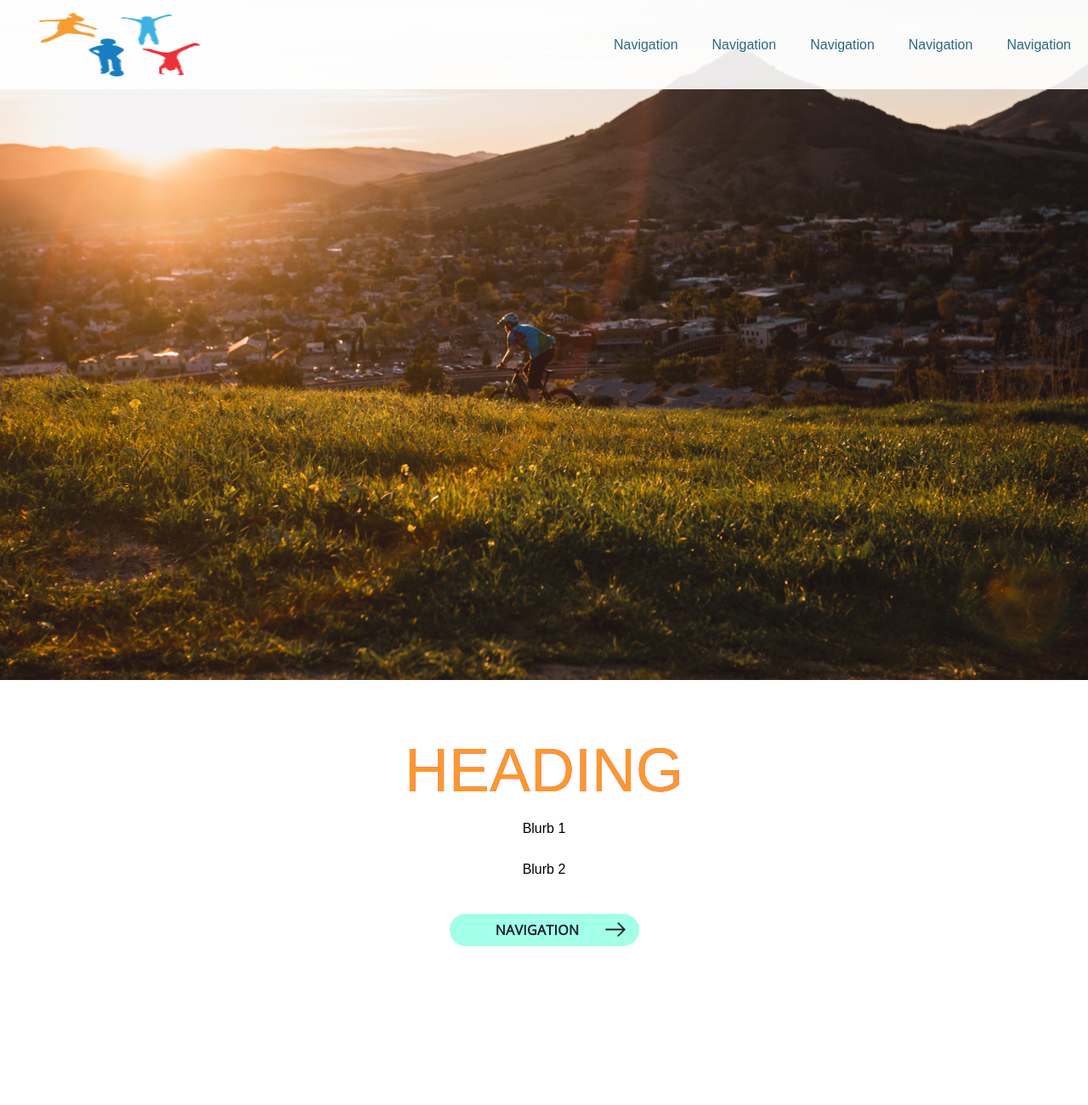
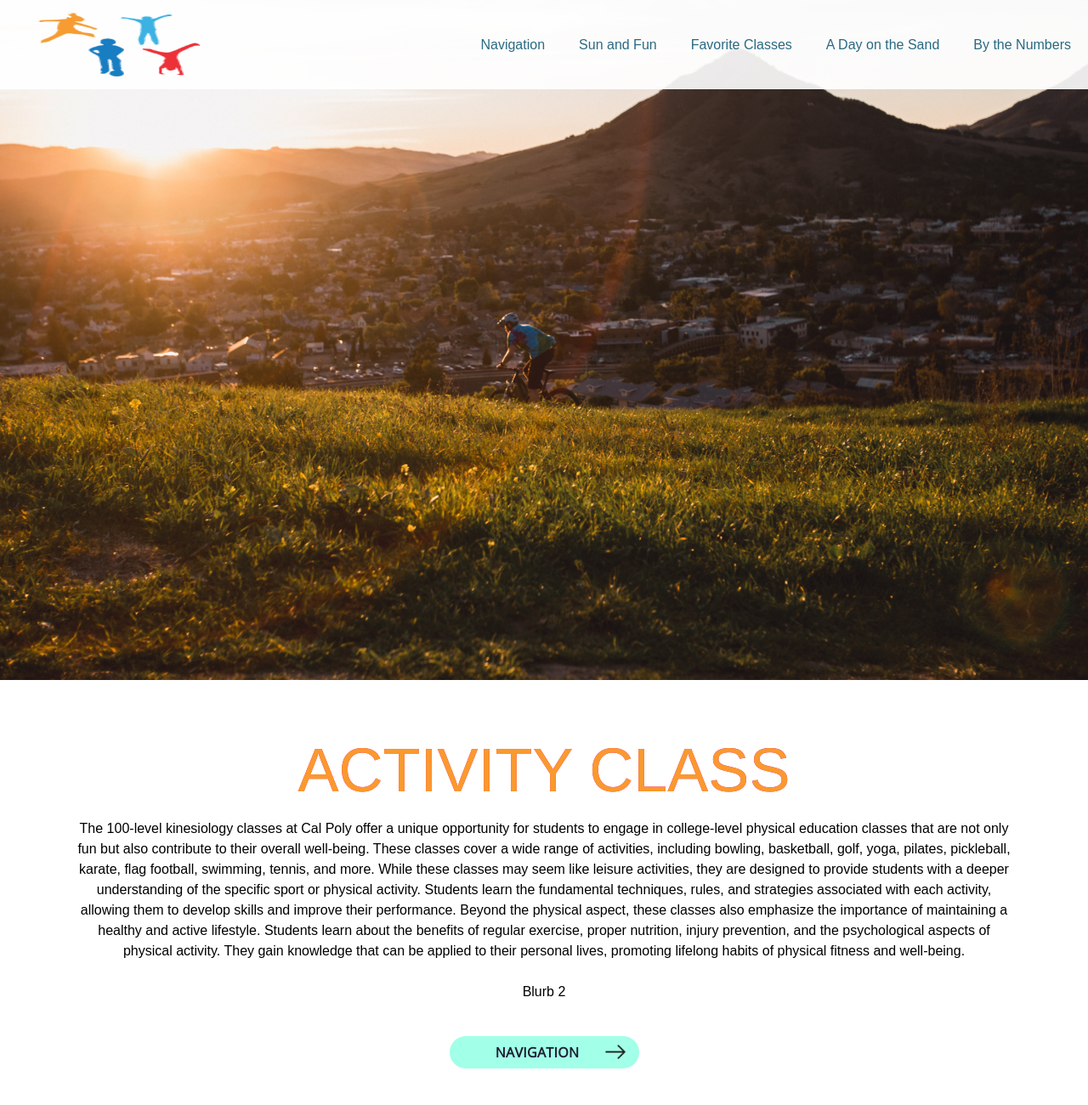
Before and after one commit to milesberman3/j410, a plain HTML site: page index.html in a window 1280 px wide. Shown: the top 1300 px of the page at 85% size. Drawn offline with nearby package versions, Linux system fonts and the light colour scheme; a script that the page names is missing.

Commit message:
index.html

```diff
--- a/index.html
+++ b/index.html
@@ -80,11 +80,11 @@ function hasScrolled() {
 </script>
 
 <!--Favicon - images are in a folder called 'fav'-->
-<link rel="apple-touch-icon" sizes="180x180" href="img/fav/apple-touch-icon.png">
-<link rel="icon" type="image/png" sizes="32x32" href="img/fav/favicon-32x32.png">
-<link rel="icon" type="image/png" sizes="16x16" href="img/fav/favicon-16x16.png">
-<link rel="manifest" href="img/fav/site.webmanifest">
-<link rel="mask-icon" href="img/fav/safari-pinned-tab.svg" color="#5bbad5">
+<link rel="apple-touch-icon" sizes="180x180" href="/apple-touch-icon.png">
+<link rel="icon" type="image/png" sizes="32x32" href="/favicon-32x32.png">
+<link rel="icon" type="image/png" sizes="16x16" href="/favicon-16x16.png">
+<link rel="manifest" href="/site.webmanifest">
+<link rel="mask-icon" href="/safari-pinned-tab.svg" color="#5bbad5">
 <meta name="msapplication-TileColor" content="#da532c">
 <meta name="theme-color" content="#ffffff">
 <!--End Favicon-->
@@ -123,16 +123,16 @@ function topFunction() {
           <a href="#home">Navigation</a>
         </li>
 	   <li>
-          <a href="#gal">Navigation</a>
+          <a href="#gal">Sun and Fun</a>
 		  </li>
 	  	<li>
-          <a href="#tl">Navigation</a>
+          <a href="#tl">Favorite Classes</a>
         </li>
         <li>
-          <a href="#vid">Navigation</a>
+          <a href="#vid">A Day on the Sand</a>
 			</li>
       <li>
-          <a href="#num">Navigation</a>
+          <a href="#num">By the Numbers</a>
 			</li>
       </ul>
 </nav>
@@ -151,15 +151,19 @@ function topFunction() {
 
 <!--beginning of main content area-->
 <div class="row whiteBG">
-<h2 id="home">Heading</h2>
+<h2 id="home">Activity Class</h2>
 <article>
-<p class="tab">Blurb 1<br><br>Blurb 2</p>
+<p class="tab">The 100-level kinesiology classes at Cal Poly offer a unique opportunity for students to engage in college-level physical education classes that are not only fun but also contribute to their overall well-being. These classes cover a wide range of activities, including bowling, basketball, golf, yoga, pilates, pickleball, karate, flag football, swimming, tennis, and more.
+
+While these classes may seem like leisure activities, they are designed to provide students with a deeper understanding of the specific sport or physical activity. Students learn the fundamental techniques, rules, and strategies associated with each activity, allowing them to develop skills and improve their performance.
+
+Beyond the physical aspect, these classes also emphasize the importance of maintaining a healthy and active lifestyle. Students learn about the benefits of regular exercise, proper nutrition, injury prevention, and the psychological aspects of physical activity. They gain knowledge that can be applied to their personal lives, promoting lifelong habits of physical fitness and well-being.<br><br>Blurb 2</p>
 <p class="tab"><a href="#gal">Navigation</a></p>
 </article>
 </div>
 
 <!--beginning of parallax image-->
-<div class="parallax" data-parallax="scroll" data-bleed="10" data-speed="0.2" iosFix="true" data-image-src="img/parallax.jpg">
+<div class="parallax" data-parallax="scroll" data-bleed="10" data-speed="0.2" iosFix="true" data-image-src="img/parallax1.jpg">
 </div>
 <!--end of parallax image-->
 
@@ -198,7 +202,7 @@ Berry played volleyball for his high school and a club in his hometown. He had o
 <!--beginning of slideshow caption-->
 <div id="alt-caption" class="center">
 </div><!--end of slideshow caption-->
-<p class="tab"><a href="#tl">Navigation</a></p>
+<p class="tab"><a href="#tl">More Classes</a></p>
 </article><!--end of article-->
 </div><!--end of row-->
 <!--end of slideshow section-->
@@ -231,7 +235,7 @@ Berry played volleyball for his high school and a club in his hometown. He had o
 /&gt;
 	</div>
 </div>
-<p class="tab"><a href="#vid">Navigation</a></p>
+<p class="tab"><a href="#vid">Scenes from Class</a></p>
 </article>
 </div>
 <!--end of audio section-->
@@ -251,9 +255,15 @@ Berry played volleyball for his high school and a club in his hometown. He had o
 <source src="img/mov2.mp4" type="video/mp4">
 Your browser does not support the video tag.
 </video>
+<a href="#num">By the Numbers</a>
 </article>
 </div>
 <!--end of video section-->
+
+<!--beginning of parallax image-->
+<div class="parallax" data-parallax="scroll" data-bleed="10" data-speed="0.2" iosFix="true" data-image-src="img/parallax3.jpg">
+</div>
+<!--end of parallax image-->
 
 <!--beginning of infographic section-->
 <div class="row whiteBG">
```
